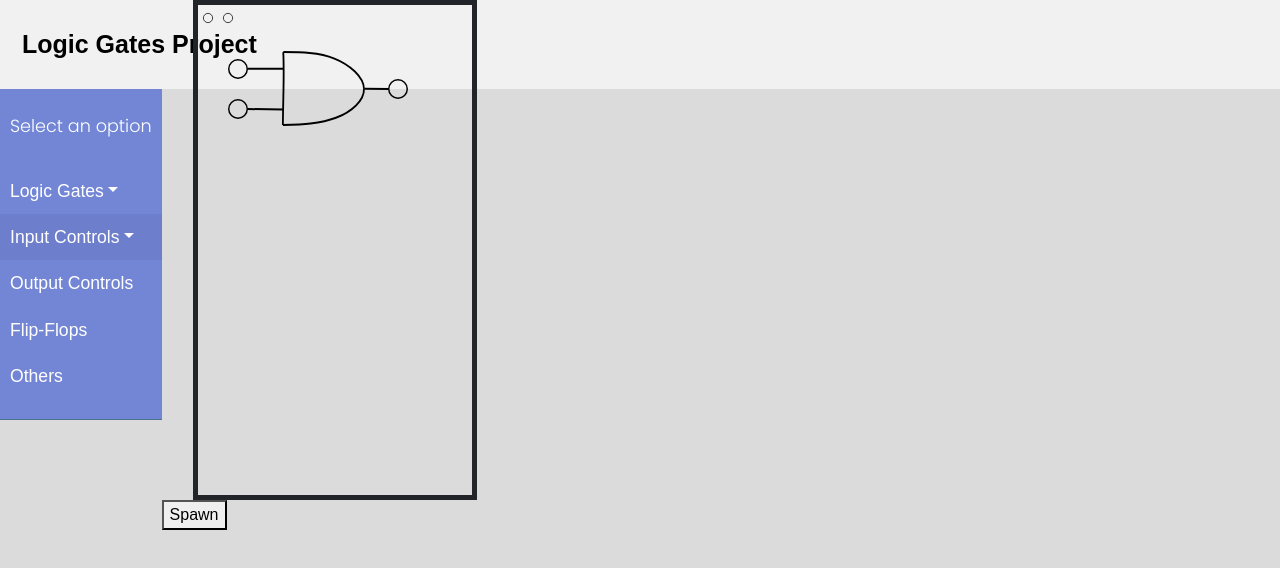
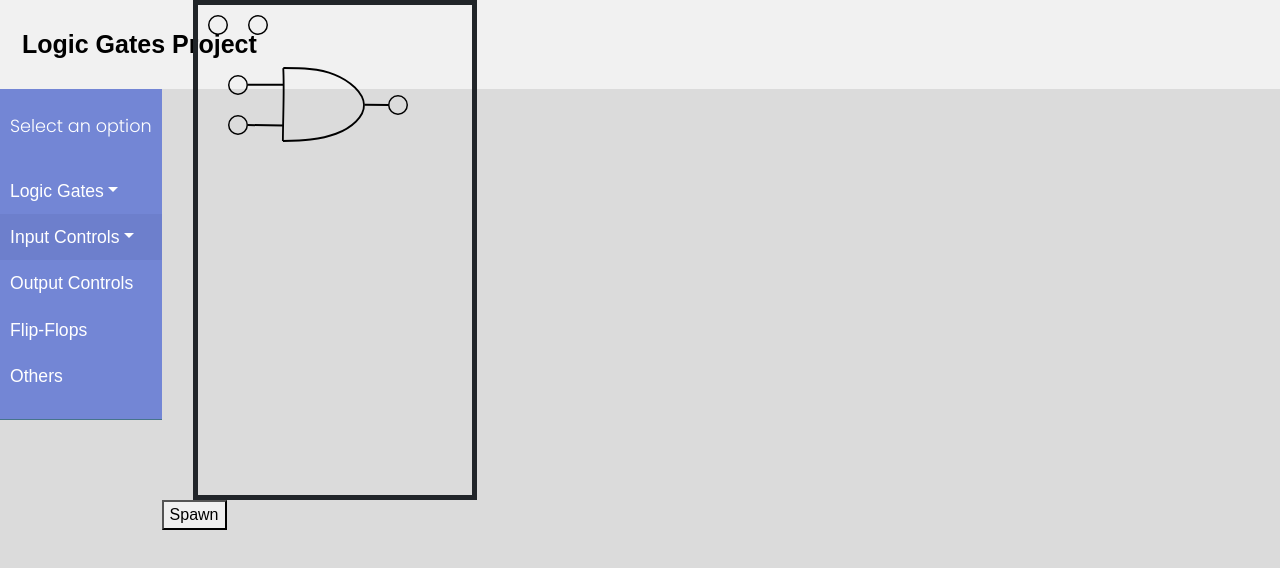
Before and after one commit to jamesdistefano1/logicGates, a React (Create React App) app: page / in a window 1280 px wide. Shown: the top 568 px of the page. Built offline with nearby package versions, Linux system fonts and the light colour scheme.

Commit message:
wires aligned

```diff
--- a/src/modules/application/canvas/Wire.js
+++ b/src/modules/application/canvas/Wire.js
@@ -6,11 +6,11 @@ function Wire(){
 
   return(
     <div>
-      <Draggable grid={[20, 20]}>
-        <img src={require('./WIRE_NODE.svg')} draggable = "false" width = '20' height = '20'/>
+      <Draggable grid={[20, 20]} defaultPosition={{x: 0, y: 0}}>
+        <img src={require('./WIRE_NODE.svg')} draggable = "false" width = '40' height = '40'/>
       </Draggable>
-      <Draggable grid={[20, 20]}>
-        <img src={require('./WIRE_NODE.svg')} draggable = "false" width = '20' height = '20'/>
+      <Draggable grid={[20, 20]} defaultPosition={{x: 0, y: 0}}>
+        <img src={require('./WIRE_NODE.svg')} draggable = "false" width = '40' height = '40'/>
       </Draggable>
     </div>
   );
```
